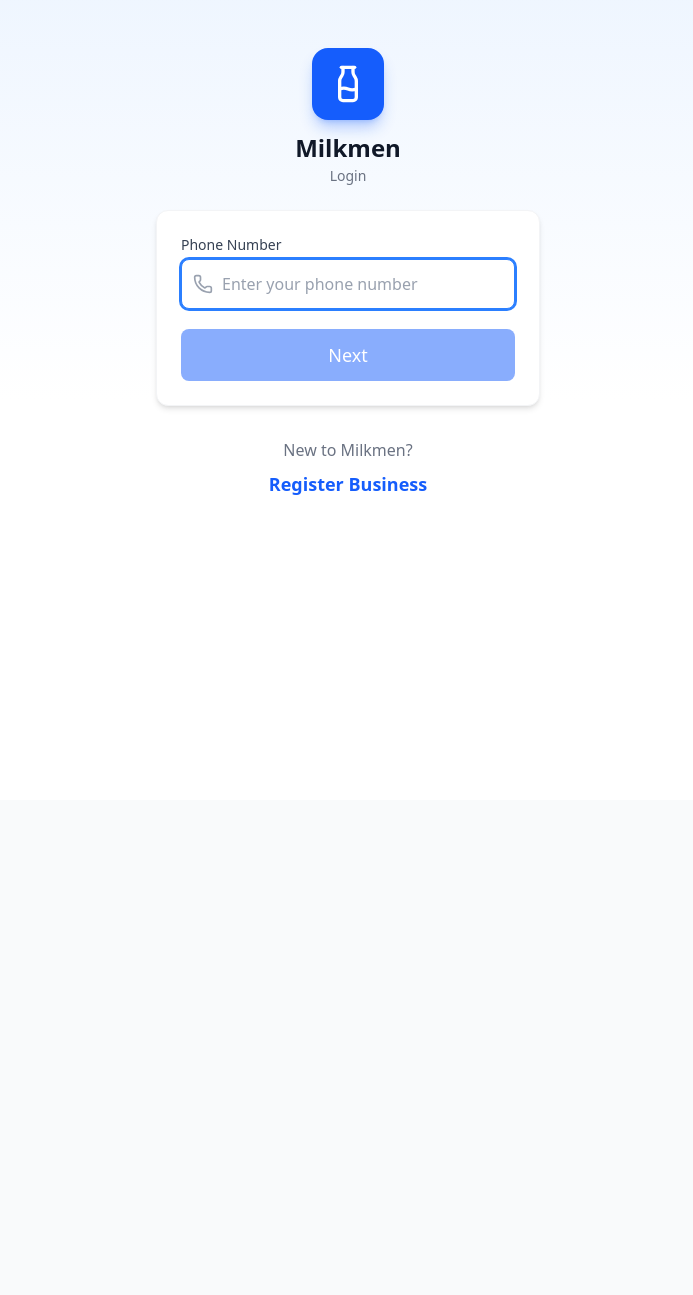
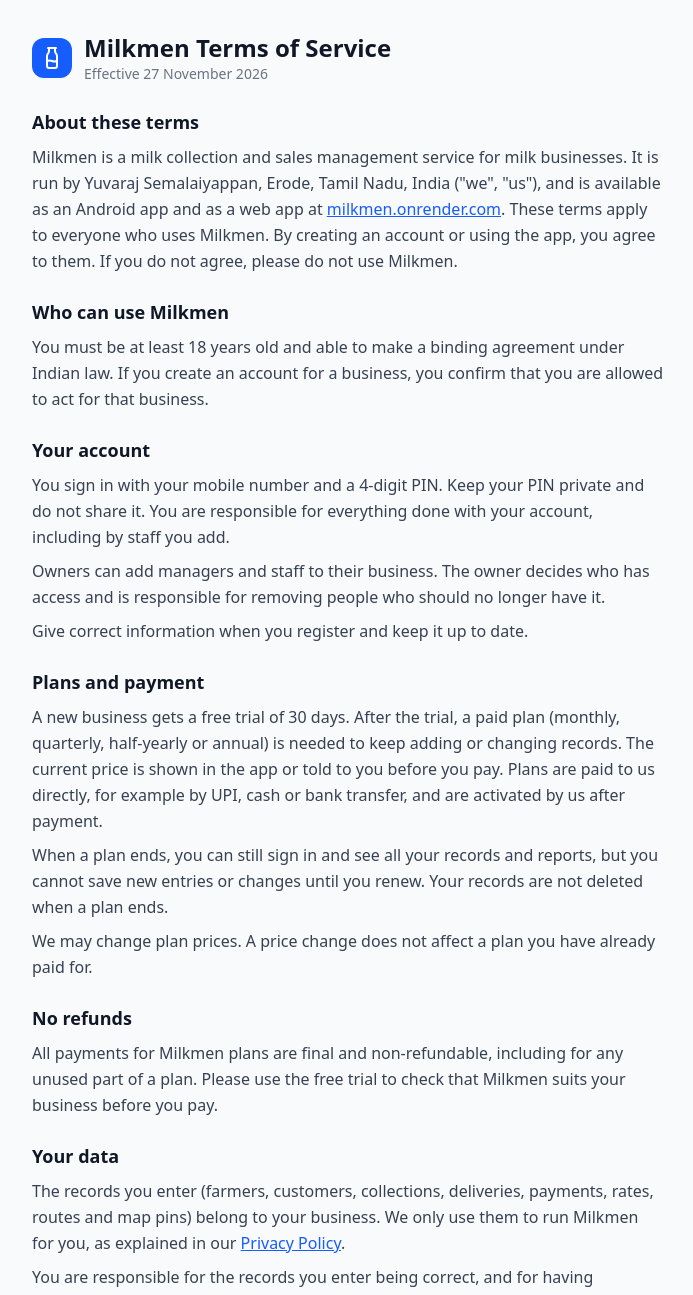
Before and after one commit to YuvarajSemalaiyappan/milkmen, a React (Vite) app in the folder apps/mobile-web/: page /terms in a window 1280 px wide. Before the commit this address led to /login. Shown: the top 1295 px of the page, without its empty margins (292-985 px from the left). Before the commit the page ends 800 px from the top, so only its background shows below. Built offline with nearby package versions, Linux system fonts and the light colour scheme; no server answers.

Commit message:
Add Terms of service page

```diff
--- /dev/null
+++ b/apps/mobile-web/src/features/legal/TermsPage.tsx
@@ -0,0 +1,133 @@
+import type { ReactNode } from 'react'
+import { Link } from 'react-router-dom'
+import { Milk } from 'lucide-react'
+import { SUPPORT_EMAIL, WEBSITE } from '@/utils/contact'
+
+// Public page at /terms (no sign-in), linked from the Play Store listing and both apps' About
+// screens. English only, like the privacy policy. Update EFFECTIVE_DATE whenever the text changes.
+const EFFECTIVE_DATE = '27 November 2026'
+
+function Section({ title, children }: { title: string; children: ReactNode }) {
+  return (
+    <section className="space-y-2">
+      <h2 className="text-lg font-semibold text-gray-900 dark:text-white">{title}</h2>
+      <div className="space-y-2 text-gray-700 dark:text-gray-300 leading-relaxed">{children}</div>
+    </section>
+  )
+}
+
+export function TermsPage() {
+  const email = <a className="text-blue-600 dark:text-blue-400 underline" href={`mailto:${SUPPORT_EMAIL}`}>{SUPPORT_EMAIL}</a>
+  const link = 'text-blue-600 dark:text-blue-400 underline'
+  return (
+    <div className="min-h-screen bg-gray-50 dark:bg-gray-900">
+      <div className="max-w-2xl mx-auto px-5 py-8 space-y-6">
+        <div className="flex items-center gap-3">
+          <div className="w-10 h-10 bg-blue-600 rounded-xl flex items-center justify-center">
+            <Milk className="w-6 h-6 text-white" />
+          </div>
+          <div>
+            <h1 className="text-2xl font-bold text-gray-900 dark:text-white">Milkmen Terms of Service</h1>
+            <p className="text-sm text-gray-500 dark:text-gray-400">Effective {EFFECTIVE_DATE}</p>
+          </div>
+        </div>
+
+        <Section title="About these terms">
+          <p>
+            Milkmen is a milk collection and sales management service for milk businesses. It is run by
+            Yuvaraj Semalaiyappan, Erode, Tamil Nadu, India ("we", "us"), and is available as an Android app
+            and as a web app at <a className={link} href={WEBSITE}>{WEBSITE.replace('https://', '')}</a>.
+            These terms apply to everyone who uses Milkmen. By creating an account or using the app, you
+            agree to them. If you do not agree, please do not use Milkmen.
+          </p>
+        </Section>
+
+        <Section title="Who can use Milkmen">
+          <p>You must be at least 18 years old and able to make a binding agreement under Indian law. If you
+            create an account for a business, you confirm that you are allowed to act for that business.</p>
+        </Section>
+
+        <Section title="Your account">
+          <p>You sign in with your mobile number and a 4-digit PIN. Keep your PIN private and do not share
+            it. You are responsible for everything done with your account, including by staff you add.</p>
+          <p>Owners can add managers and staff to their business. The owner decides who has access and is
+            responsible for removing people who should no longer have it.</p>
+          <p>Give correct information when you register and keep it up to date.</p>
+        </Section>
+
+        <Section title="Plans and payment">
+          <p>A new business gets a free trial of 30 days. After the trial, a paid plan (monthly, quarterly,
+            half-yearly or annual) is needed to keep adding or changing records. The current price is shown
+            in the app or told to you before you pay. Plans are paid to us directly, for example by UPI,
+            cash or bank transfer, and are activated by us after payment.</p>
+          <p>When a plan ends, you can still sign in and see all your records and reports, but you cannot
+            save new entries or changes until you renew. Your records are not deleted when a plan ends.</p>
+          <p>We may change plan prices. A price change does not affect a plan you have already paid for.</p>
+        </Section>
+
+        <Section title="No refunds">
+          <p>All payments for Milkmen plans are final and non-refundable, including for any unused part of
+            a plan. Please use the free trial to check that Milkmen suits your business before you pay.</p>
+        </Section>
+
+        <Section title="Your data">
+          <p>The records you enter (farmers, customers, collections, deliveries, payments, rates, routes
+            and map pins) belong to your business. We only use them to run Milkmen for you, as explained in
+            our <Link className={link} to="/privacy">Privacy Policy</Link>.</p>
+          <p>You are responsible for the records you enter being correct, and for having permission to
+            enter the names, phone numbers, addresses and locations of the farmers and customers you work
+            with.</p>
+          <p>Milkmen calculates totals and balances from the entries you make. Please check important
+            amounts before you pay or collect money. We are not responsible for losses caused by wrong or
+            missing entries.</p>
+        </Section>
+
+        <Section title="Acceptable use">
+          <p>Do not use Milkmen to break any law, to store information you have no right to keep, to send
+            messages people have not agreed to receive, or to harm other people. Do not try to access
+            another business's data, overload or attack the service, or copy or resell the app.</p>
+          <p>Dues reminders sent by WhatsApp or SMS go from your own phone and number. You are responsible
+            for the messages you choose to send.</p>
+        </Section>
+
+        <Section title="The service">
+          <p>Milkmen needs an internet connection. We work to keep it available and your data safe, but we
+            cannot promise that it will always be available, error-free or uninterrupted. We may change,
+            add or remove features to improve the service.</p>
+          <p>The Milkmen app, its name, logo and design belong to us. You may use the app for your business
+            while your account is active.</p>
+        </Section>
+
+        <Section title="Limitation of liability">
+          <p>Milkmen is provided "as is". To the extent allowed by Indian law, we are not liable for any
+            indirect or consequential loss, such as lost profit, lost business or lost data, arising from
+            your use of Milkmen. Our total liability for any claim is limited to the amount you paid us for
+            Milkmen in the 3 months before the claim.</p>
+        </Section>
+
+        <Section title="Suspending or closing accounts">
+          <p>We may suspend or close an account that breaks these terms or puts the service or other users
+            at risk. Where we can, we will tell you first and give you a chance to fix the problem.</p>
+          <p>You can stop using Milkmen at any time and ask us to delete your account from
+            <strong> Settings → Delete account</strong> in the app or on
+            the <Link className={link} to="/delete-account">account deletion page</Link>.</p>
+        </Section>
+
+        <Section title="Changes to these terms">
+          <p>If we change these terms we will update this page and its effective date. For important
+            changes we will also tell you in the app. Using Milkmen after a change means you accept the new
+            terms.</p>
+        </Section>
+
+        <Section title="Law and disputes">
+          <p>These terms are governed by the laws of India. Any dispute will be handled by the courts in
+            Erode, Tamil Nadu. Please contact us first so we can try to sort out any problem.</p>
+        </Section>
+
+        <Section title="Contact">
+          <p>Yuvaraj Semalaiyappan, Erode, Tamil Nadu, India. Email: {email}. We reply within 7 days.</p>
+        </Section>
+      </div>
+    </div>
+  )
+}
--- a/apps/mobile-web/src/features/legal/index.ts
+++ b/apps/mobile-web/src/features/legal/index.ts
@@ -1,2 +1,3 @@
 export { PrivacyPolicyPage } from './PrivacyPolicyPage'
 export { PublicDeleteAccountPage } from './PublicDeleteAccountPage'
+export { TermsPage } from './TermsPage'
--- a/apps/mobile-web/src/features/settings/AboutPage.tsx
+++ b/apps/mobile-web/src/features/settings/AboutPage.tsx
@@ -1,6 +1,6 @@
 import { useTranslation } from 'react-i18next'
 import { Link } from 'react-router-dom'
-import { Info, Heart, Code, Globe, Mail, ExternalLink, Shield } from 'lucide-react'
+import { Info, Heart, Code, Globe, Mail, ExternalLink, Shield, FileText } from 'lucide-react'
 import { AppShell } from '@/components/layout'
 import { Card } from '@/components/ui'
 import { SUPPORT_EMAIL, WEBSITE } from '@/utils/contact'
@@ -105,6 +105,16 @@ export function AboutPage() {
               </div>
               <ExternalLink className="w-4 h-4 text-gray-400" />
             </Link>
+            <Link
+              to="/terms"
+              className="flex items-center justify-between p-3 bg-gray-50 dark:bg-gray-700/50 rounded-lg hover:bg-gray-100 dark:hover:bg-gray-700 transition-colors"
+            >
+              <div className="flex items-center gap-3">
+                <FileText className="w-5 h-5 text-gray-500 dark:text-gray-400" />
+                <span className="text-gray-700 dark:text-gray-200">{t('account.terms')}</span>
+              </div>
+              <ExternalLink className="w-4 h-4 text-gray-400" />
+            </Link>
           </div>
         </Card>
 
--- a/apps/mobile-web/src/i18n/locales/en.json
+++ b/apps/mobile-web/src/i18n/locales/en.json
@@ -574,6 +574,7 @@
     "withdrawn": "Request withdrawn",
     "contact": "Questions? Email {{email}}",
     "privacy": "Privacy policy",
+    "terms": "Terms of service",
     "publicTitle": "Delete your Milkmen account",
     "publicIntro": "Use this form to ask us to delete your Milkmen account and its data. To make sure it's you, we will call or message the phone number you give before deleting anything.",
     "publicSignedIn": "You can also ask from the app: Settings → Delete account.",
--- a/apps/mobile-web/src/i18n/locales/ta.json
+++ b/apps/mobile-web/src/i18n/locales/ta.json
@@ -574,6 +574,7 @@
     "withdrawn": "கோரிக்கை திரும்பப் பெறப்பட்டது",
     "contact": "கேள்விகளுக்கு: {{email}}",
     "privacy": "தனியுரிமைக் கொள்கை",
+    "terms": "சேவை விதிமுறைகள்",
     "publicTitle": "உங்கள் Milkmen கணக்கை நீக்கு",
     "publicIntro": "உங்கள் Milkmen கணக்கையும் அதன் தரவையும் நீக்கக் கோர இந்தப் படிவத்தைப் பயன்படுத்துங்கள். நீங்கள்தான் என்பதை உறுதிசெய்ய, எதையும் நீக்கும் முன் நீங்கள் தரும் எண்ணுக்கு அழைப்போம் அல்லது செய்தி அனுப்புவோம்.",
     "publicSignedIn": "செயலியிலும் கோரலாம்: அமைப்புகள் → கணக்கை நீக்கு.",
--- a/apps/mobile-web/src/router.tsx
+++ b/apps/mobile-web/src/router.tsx
@@ -49,7 +49,7 @@ import {
 } from '@/features/areas'
 import { MorePage } from '@/features/more'
 import { LoginPage, RegisterPage } from '@/features/auth'
-import { PrivacyPolicyPage, PublicDeleteAccountPage } from '@/features/legal'
+import { PrivacyPolicyPage, PublicDeleteAccountPage, TermsPage } from '@/features/legal'
 
 // Custom history + subscriber registry. We bypass BrowserRouter's internal
 // subscription (which was failing to fire for navigations between protected
@@ -215,6 +215,7 @@ export function AppRoutes() {
       <Routes>
         {/* Open to everyone, signed in or not (linked from the Play Store listing) */}
         <Route path="/privacy" element={<PrivacyPolicyPage />} />
+        <Route path="/terms" element={<TermsPage />} />
         <Route path="/delete-account" element={<PublicDeleteAccountPage />} />
 
         <Route element={<PublicRoute />}>
--- a/apps/mobile-web/src/utils/contact.ts
+++ b/apps/mobile-web/src/utils/contact.ts
@@ -3,4 +3,5 @@
 export const SUPPORT_EMAIL = 'iam.developer.yuvaraj@gmail.com'
 export const WEBSITE = 'https://milkmen.onrender.com'
 export const PRIVACY_URL = `${WEBSITE}/privacy`
+export const TERMS_URL = `${WEBSITE}/terms`
 export const DELETE_ACCOUNT_URL = `${WEBSITE}/delete-account`
```
